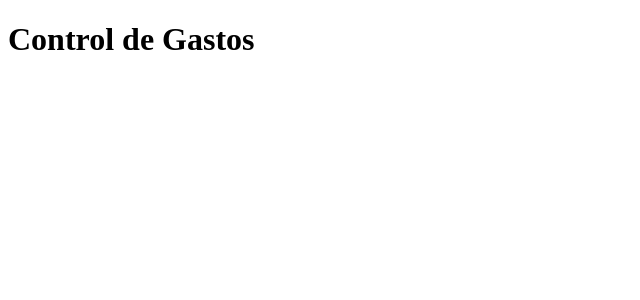
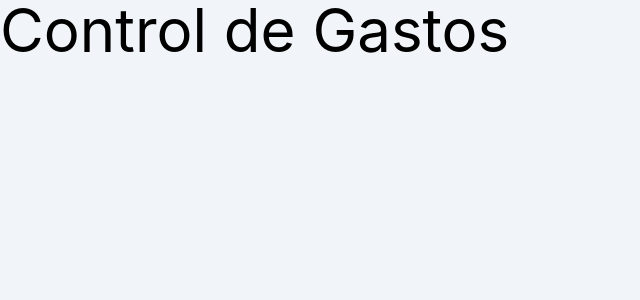
Before and after one commit to lautaroVal/control-gastos-contextapi, a React (Vite) app: page / in a window 1280 px wide. Shown: the top 300 px of the page, without its empty margins (0-640 px from the left). Built offline with nearby package versions, Linux system fonts and the light colour scheme.

Commit message:
Instalando TailwindCSS

```diff
--- a/index.html
+++ b/index.html
@@ -4,9 +4,9 @@
     <meta charset="UTF-8" />
     <link rel="icon" type="image/svg+xml" href="/favicon.svg" />
     <meta name="viewport" content="width=device-width, initial-scale=1.0" />
-    <title>control-gastos-contextapi</title>
+    <title>Control de Gastos React, TypeScript, useReducer y Context API</title>
   </head>
-  <body>
+  <body class="bg-slate-100">
     <div id="root"></div>
     <script type="module" src="/src/main.tsx"></script>
   </body>
--- a/package.json
+++ b/package.json
@@ -10,8 +10,10 @@
     "preview": "vite preview"
   },
   "dependencies": {
+    "@tailwindcss/vite": "^4.3.3",
     "react": "^19.2.8",
-    "react-dom": "^19.2.8"
+    "react-dom": "^19.2.8",
+    "tailwindcss": "^4.3.3"
   },
   "devDependencies": {
     "@eslint/js": "^10.0.1",
--- a/src/App.tsx
+++ b/src/App.tsx
@@ -4,7 +4,7 @@ function App() {
 
   return (
     <>
-      <h1>Control de Gastos</h1>
+      <h1 className="text-6xl">Control de Gastos</h1>
     </>
   )
 }
--- a/src/index.css
+++ b/src/index.css
@@ -0,0 +1 @@
+@import "tailwindcss";
--- a/vite.config.ts
+++ b/vite.config.ts
@@ -1,7 +1,7 @@
 import react from '@vitejs/plugin-react'
 import { defineConfig } from 'vite'
-
+import tailwindcss from '@tailwindcss/vite'
 // https://vite.dev/config/
 export default defineConfig({
-  plugins: [react()],
+  plugins: [react(), tailwindcss()],
 })
```
Also changed, not shown: 1 other file (tests, documents, lock files or other folders).
